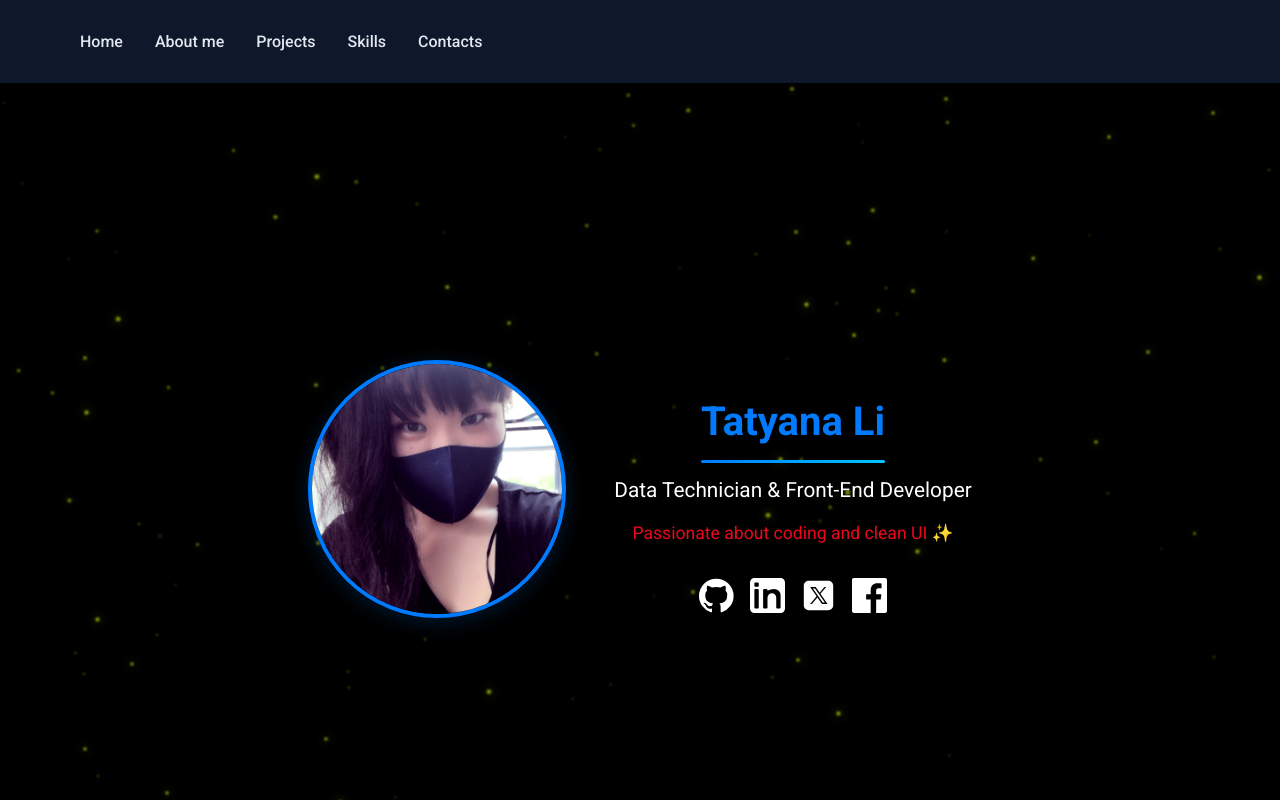
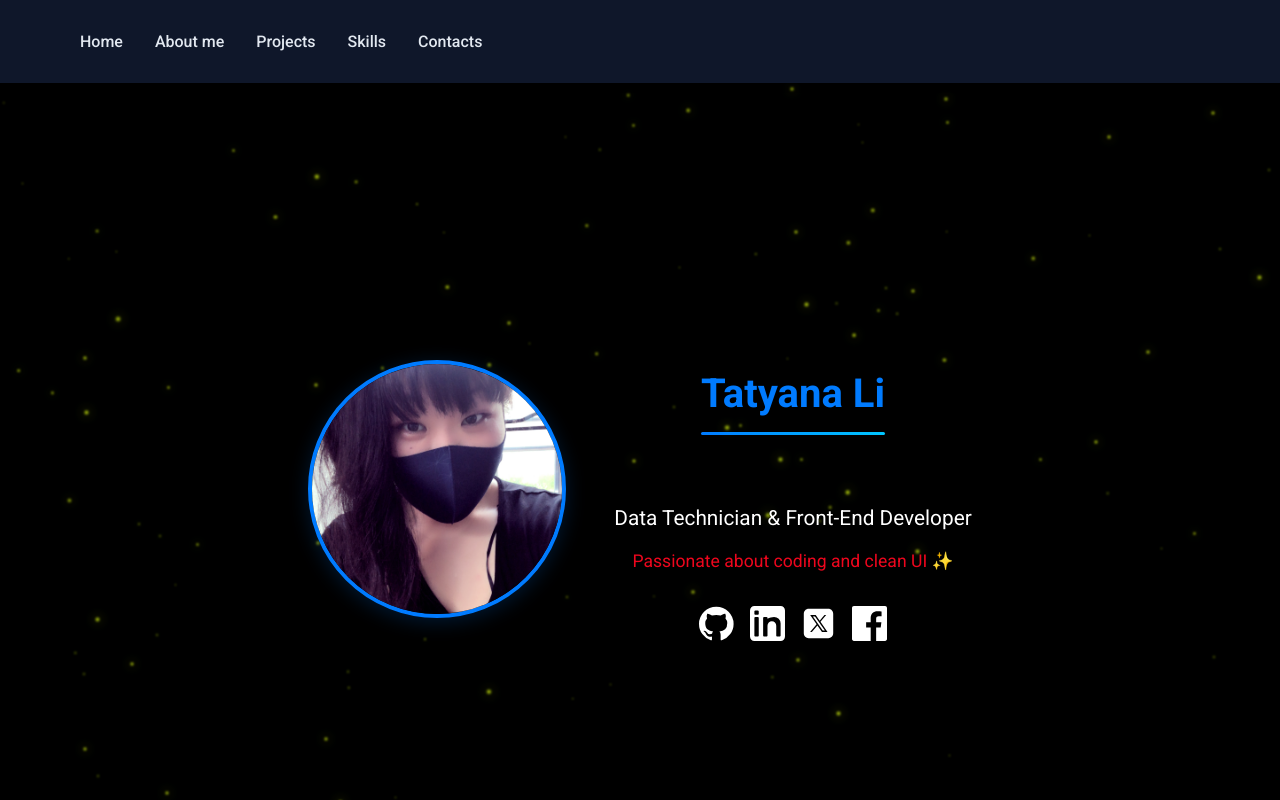
Before and after one commit to tanushikxd/data_presentation, a Vue app: page / in a window 1280 px wide. Shown: the top 800 px of the page. Built offline with nearby package versions, Linux system fonts and the light colour scheme.

Commit message:
added margin-bottom to the titles, cuz 0.5rem seems to be too little and visuality was disturbed

```diff
--- a/src/assets/css/contact.scss
+++ b/src/assets/css/contact.scss
@@ -11,7 +11,7 @@
   &__title {
     font-size: 2rem;
     font-weight: 700;
-    margin-bottom: 0.5rem;
+    // margin-bottom: 0.5rem;
   }
 
   &__subtitle {
--- a/src/assets/css/global.scss
+++ b/src/assets/css/global.scss
@@ -30,7 +30,7 @@ h6 {
   position: relative;
   display: inline-block; /* keeps the underline tight under the text */
   // width: fit-content;
-
+  margin-bottom: 4rem ;
   &::after {
     content: "";
     position: absolute;
--- a/src/assets/css/main.scss
+++ b/src/assets/css/main.scss
@@ -50,7 +50,7 @@
 .hero_title {
   font-size: 2.5rem;
   font-weight: 700;
-  margin-bottom: 0.5rem;
+  // margin-bottom: 0.5rem;
 }
 
 .hero_subtitle {
```
